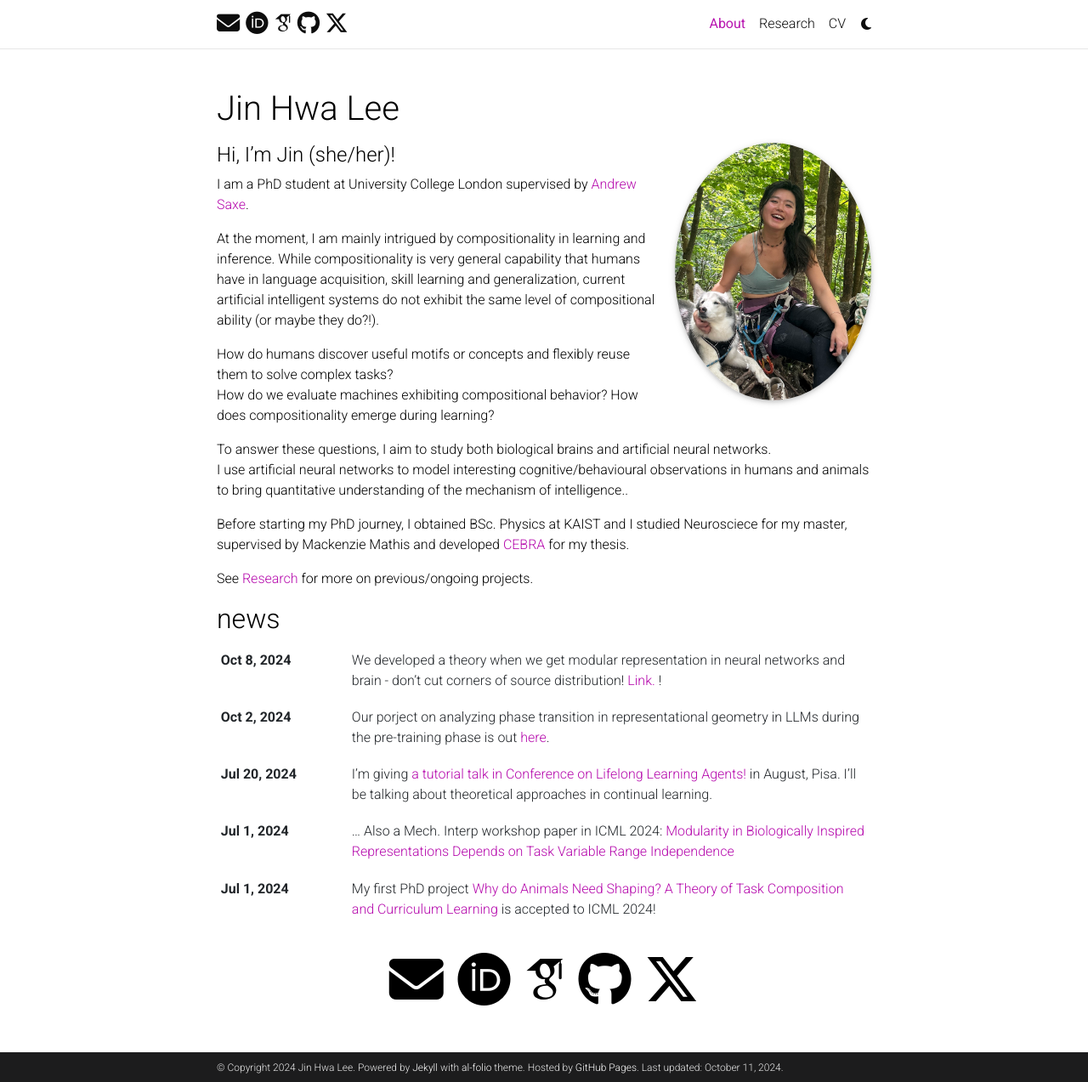
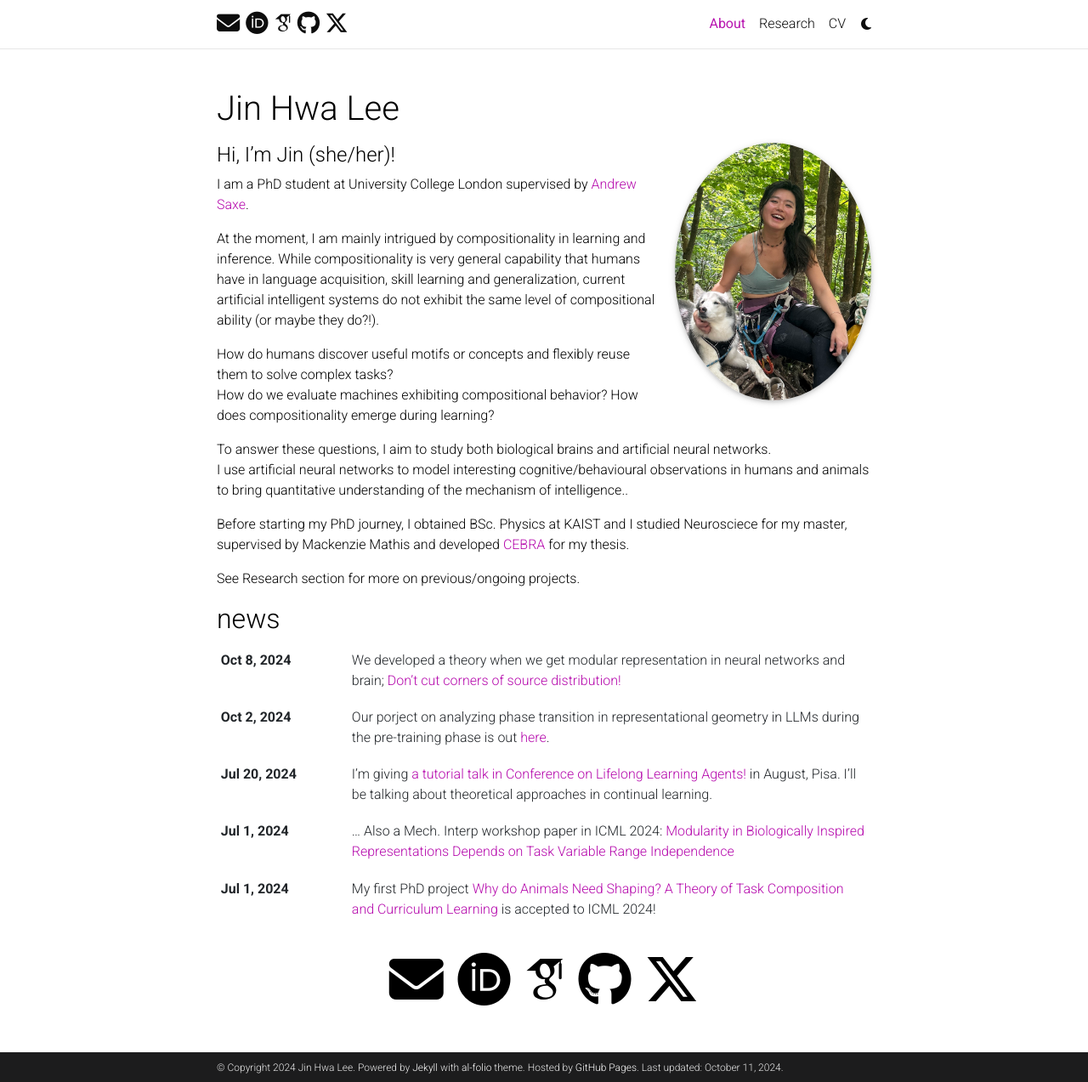
Before and after one commit to jinhl9/jinhl9.github.io, a Jekyll site: the page built from _pages/about.md, in a window 1280 px wide and 1273 px high. Shown: the whole window at 85% size. Built offline with Jekyll 4.4.1, drawn with Linux system fonts in a browser that asks for light colours; full-size pictures stand in for the smaller copies a plugin makes; some web fonts are replaced; comment, search, counter and statistics services are not loaded; a style sheet for code colours, icons or effects is not loaded.

Commit message:
Fix typos

```diff
--- a/_pages/about.md
+++ b/_pages/about.md
@@ -33,4 +33,4 @@
 
 Before starting my PhD journey, I obtained BSc. Physics at KAIST and I studied Neurosciece for my master, supervised by Mackenzie Mathis and developed [CEBRA](https://cebra.ai/) for my thesis.
 
-See [Research](https:/jinhl9.github.io/research/) for more on previous/ongoing projects.
+See Research section for more on previous/ongoing projects.
```
Also changed, not shown: _news/announcement_8.md (+1 -1 lines).
